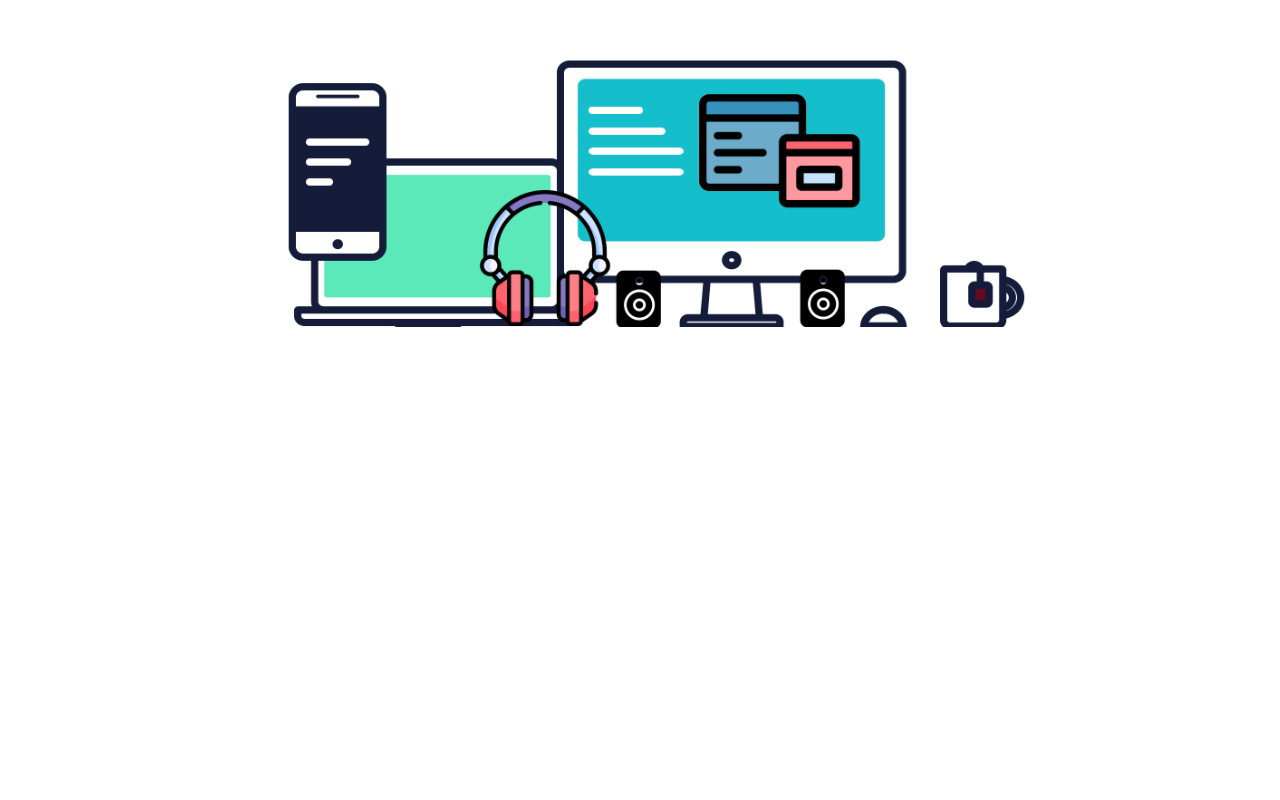
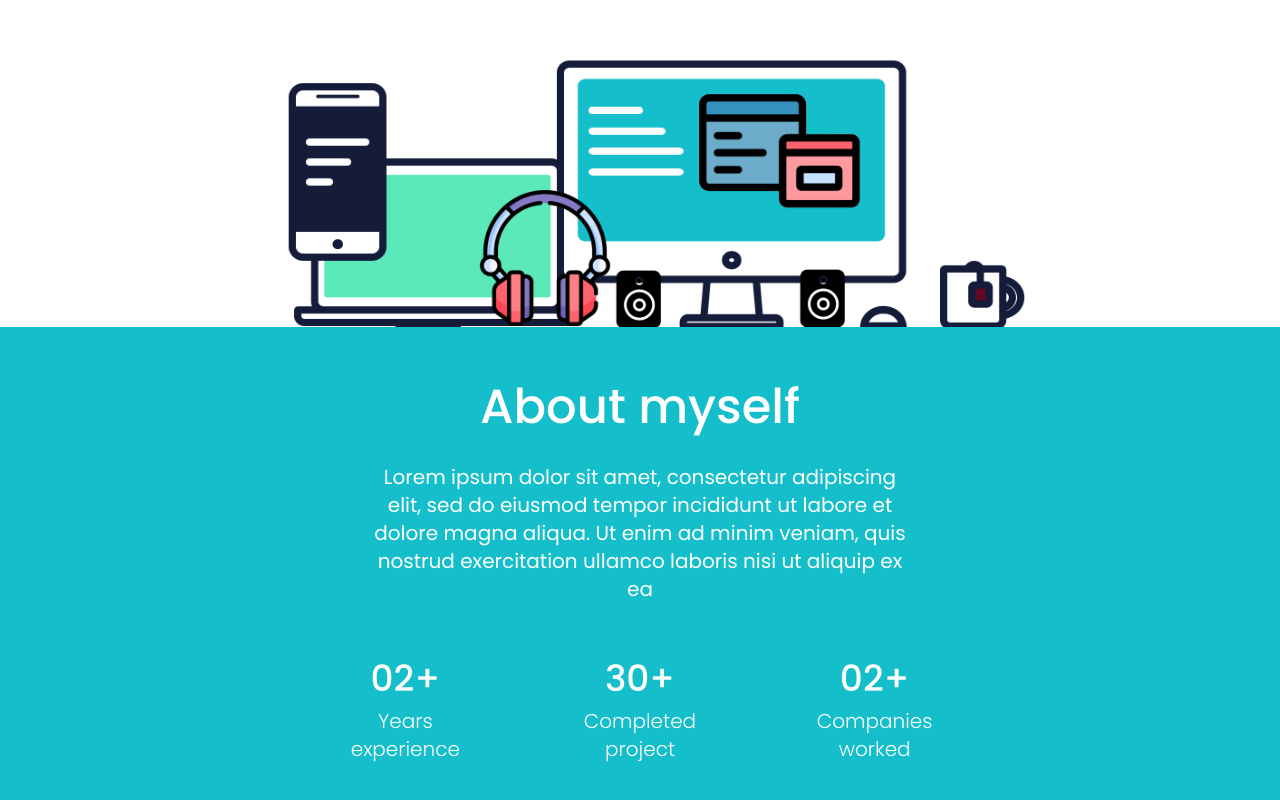
Before and after one commit to TCB2307/tcb2307.github.io, a React (Vite) app: page / in a window 1280 px wide. Shown: the part 736-1536 px from the top of the page. Before the commit the page ends 1063 px from the top, so only its background shows below. Built offline with nearby package versions, Linux system fonts and the light colour scheme.

Commit message:
Header and About desktop done

```diff
--- a/src/App.jsx
+++ b/src/App.jsx
@@ -1,11 +1,15 @@
 import Homepage from "./components/Homepage";
 import Header from "./components/Header";
+import About from "./components/About";
 
 export default function App() {
   return (
     <div>
-      <Header />
+      <div className="sticky top-0">
+        <Header />
+      </div>
       <Homepage />
+      <About />
     </div>
   );
 }
--- /dev/null
+++ b/src/components/About.jsx
@@ -0,0 +1,28 @@
+function ColumnText({ text01, text02 }) {
+  return (
+    <div className="text-center flex flex-col w-40">
+      <div className="text-4xl font-medium pb-2">{text01}</div>
+      <div className="text-xl font-light">{text02}</div>
+    </div>
+  );
+}
+
+export default function About() {
+  return (
+    <div className="bg-[#14BECA] flex flex-col space-y-4 px-12 py-10 text-white">
+      <div className="flex justify-center text-10 text-5xl font-medium pt-4">
+        About myself
+      </div>
+      <div className="flex justify-center px-80 py-4 text-center text-xl pb-10">
+        Lorem ipsum dolor sit amet, consectetur adipiscing elit, sed do eiusmod
+        tempor incididunt ut labore et dolore magna aliqua. Ut enim ad minim
+        veniam, quis nostrud exercitation ullamco laboris nisi ut aliquip ex ea
+      </div>
+      <div className="flex justify-around px-60">
+        <ColumnText text01="02+" text02="Years experience" />
+        <ColumnText text01="30+" text02="Completed project" />
+        <ColumnText text01="02+" text02="Companies worked" />
+      </div>
+    </div>
+  );
+}
--- a/src/components/Header.jsx
+++ b/src/components/Header.jsx
@@ -2,7 +2,7 @@ import logo from "../images/logo.svg";
 
 export default function Header() {
   return (
-    <div className="flex border-b-2 pb-4 pt-4">
+    <div className="flex border-b-2 pb-4 pt-4 bg-white">
       <div className="flex w-2/6 items-center">
         <img src={logo} alt="logo" className="w-10 ml-8" />
       </div>
```
